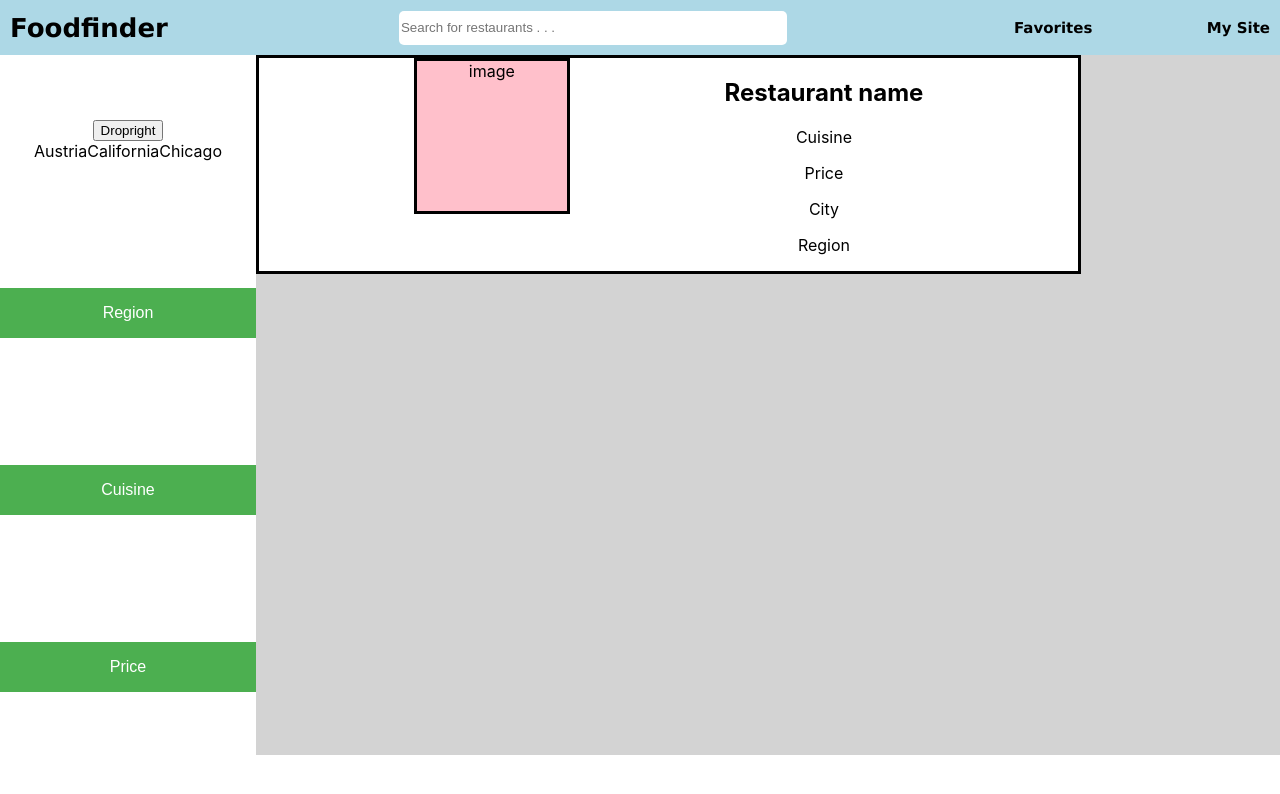
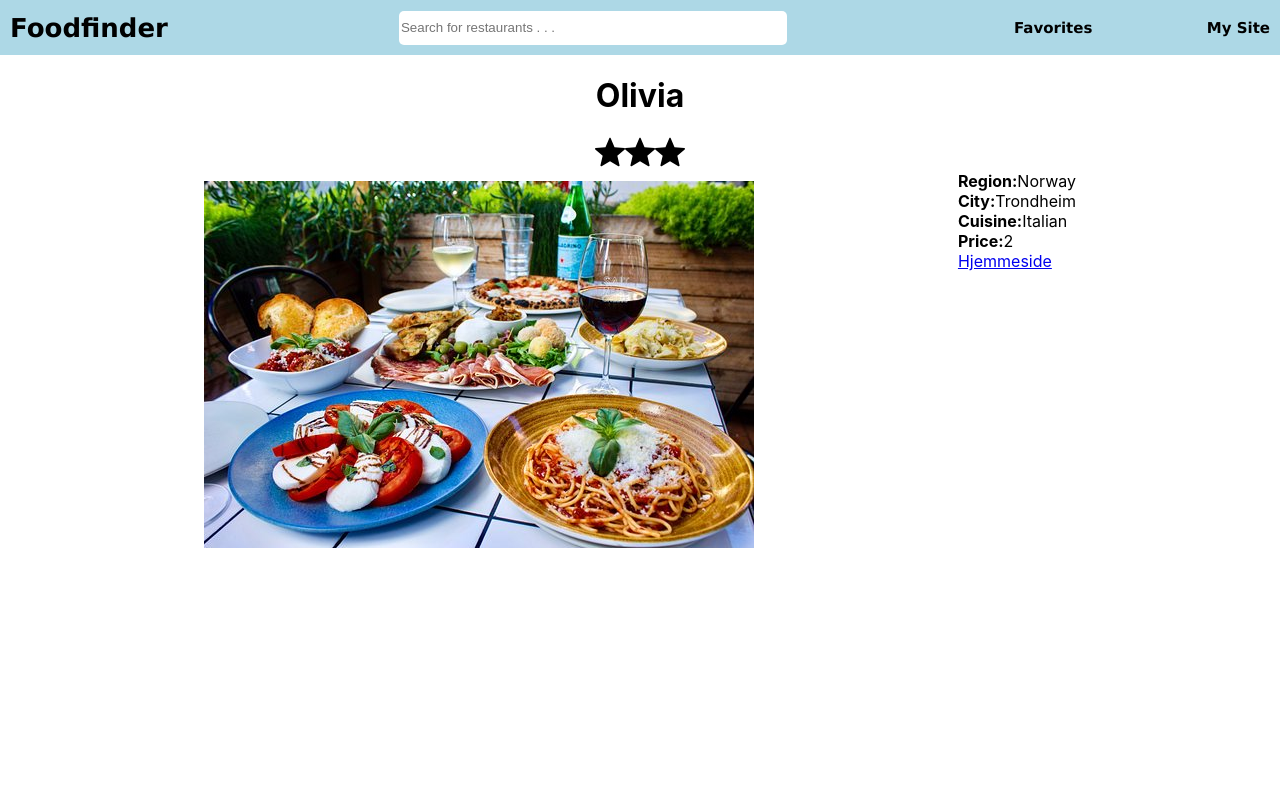
Before and after one commit to kristofferTJ/IT2810-project-3, a React (Create React App) app in the folder client/: page /restaurant in a window 1280 px wide. Shown: the top 794 px of the page. Built offline with nearby package versions, Linux system fonts and the light colour scheme.

Commit message:
Laget oppsett for Router

```diff
--- a/client/src/App.tsx
+++ b/client/src/App.tsx
@@ -1,18 +1,18 @@
-import React from 'react';
-import Header from './components/Header/Header';
-import Filtermenu from './components/Filtermenu/Filtermenu';
-import Restaurantcontainer from './components/Restaurantcontainer/Restaurantcontainer';
-import './App.css';
+import React from "react";
+import { BrowserRouter as Router, Route } from "react-router-dom";
+import RestaurantPage from "./Pages/RestaurantPage";
+import MainPage from "./Pages/MainPage";
+import StartPage from "./Pages/StartPage";
 
 function App() {
   return (
-    <div className="App">
-      <Header></Header>
-      <div className="content">
-          <Filtermenu></Filtermenu>
-          <Restaurantcontainer></Restaurantcontainer>
-      </div>
-    </div>
+    <Router>
+      <switch>
+        <Route exact path="/" component={StartPage}></Route>
+        <Route exact path="/restaurants" component={MainPage}></Route>
+        <Route exact path="/restaurant" component={RestaurantPage}></Route>
+      </switch>
+    </Router>
   );
 }
 
--- /dev/null
+++ b/client/src/Pages/MainPage.tsx
@@ -0,0 +1,19 @@
+import React from "react";
+import Header from "../components/Header/Header";
+import Filtermenu from "../components/Filtermenu/Filtermenu";
+import Restaurantcontainer from "../components/Restaurantcontainer/Restaurantcontainer";
+import "../App.css";
+
+function MainPage() {
+  return (
+    <div className="App">
+      <Header></Header>
+      <div className="content">
+        <Filtermenu></Filtermenu>
+        <Restaurantcontainer></Restaurantcontainer>
+      </div>
+    </div>
+  );
+}
+
+export default MainPage;
--- /dev/null
+++ b/client/src/Pages/RestaurantPage.tsx
@@ -0,0 +1,14 @@
+import React from "react";
+import RestaurantPage2 from "../components/Restaurant page/RestaurantPage2";
+import Header from "../components/Header/Header";
+
+function RestaurantPage() {
+  return (
+    <div className="App">
+      <Header></Header>
+      <RestaurantPage2></RestaurantPage2>
+    </div>
+  );
+}
+
+export default RestaurantPage;
--- /dev/null
+++ b/client/src/Pages/StartPage.tsx
@@ -0,0 +1,7 @@
+import React from "react";
+
+function StartPage() {
+  return <div className="App"></div>;
+}
+
+export default StartPage;
```
Also changed, not shown: client/src/components/Restaurant page/RestaurantPage2.tsx (renamed from client/src/components/Restaurant page/RestaurantPage.tsx).
